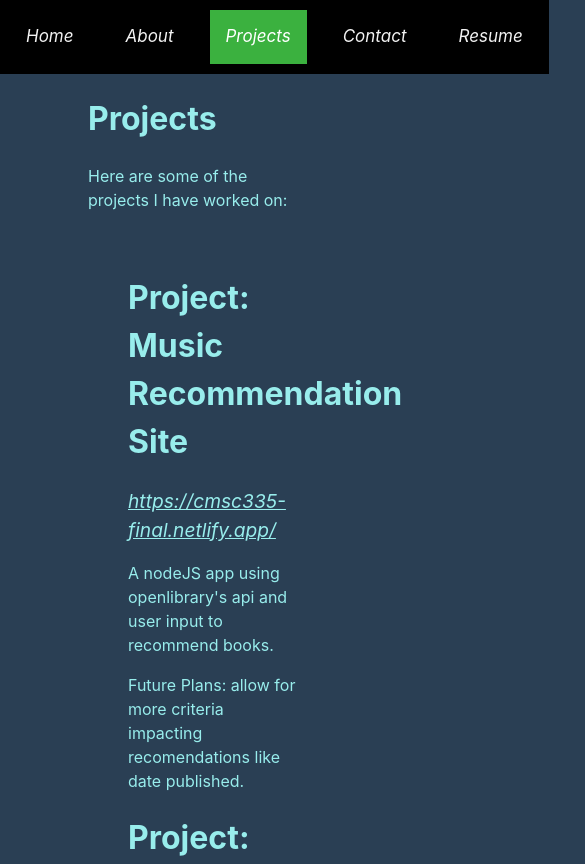
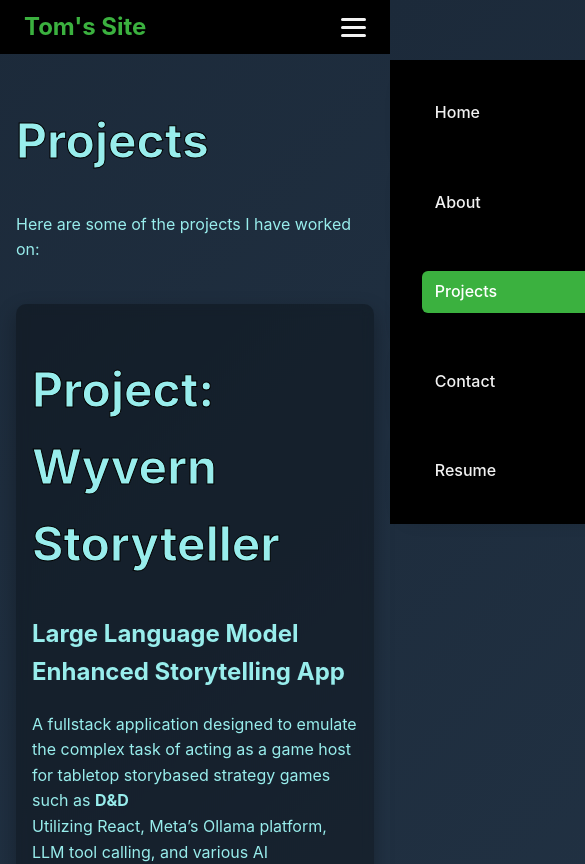
Before and after one commit to tconrad1/typescript-react-review, a React (Create React App) app: page /projects in a window 390 px wide. Shown: the top 864 px of the page, 585 px wide, since content can reach past the window. Built offline with nearby package versions, Linux system fonts and the light colour scheme.

Commit message:
Navbar fixes
Sleeker navbar alongside some quality improvements, updated info to follow

```diff
--- a/package.json
+++ b/package.json
@@ -40,6 +40,7 @@
     ]
   },
   "devDependencies": {
-    "@types/react": "^19.0.8"
+    "@types/react": "^19.0.8",
+    "@types/react-dom": "^19.1.7"
   }
 }
--- a/src/App.css
+++ b/src/App.css
@@ -1,99 +1,123 @@
+/* Base layout */
+body {
+  font-family: 'Inter', -apple-system, BlinkMacSystemFont, 'Segoe UI', 'Roboto', sans-serif;
+  -webkit-font-smoothing: antialiased;
+  -moz-osx-font-smoothing: grayscale;
 
-
-body {
-  font-family: -apple-system, BlinkMacSystemFont, 'Segoe UI', 'Roboto', 'Oxygen',
-  'Ubuntu', 'Cantarell', 'Fira Sans', 'Droid Sans', 'Helvetica Neue',
-  sans-serif;
--webkit-font-smoothing: antialiased;
--moz-osx-font-smoothing: grayscale;
-
-
-  background-color: #2a3f54;  /* gray background */
-  margin: 0  ;
-
-  color : #98edec;  /* cyan like text */
-  line-height:  1.5;
+  background: linear-gradient(135deg, #1c2a3a, #2a3f54);
+  margin: 0;
+  color: #98edec;
+  line-height: 1.6;
 }
 
+.app {
+  display: flex;
+  flex-direction: column;
+  min-height: 100vh;
+}
 
-.navbar ~* {
-  margin: 0px 88px;
+.content {
+  flex: 1;
+  padding: 2rem;
+  max-width: 1200px;
+  margin: auto;
+  animation: fadeIn 0.5s ease-in-out;
 }
+
+/* Header & text */
 header {
   display: flex;
   justify-content: space-between;
   align-items: center;
-  padding: 10px 0;
+  padding: 1rem 0;
 }
 
 header p {
   font-size: 1.5rem;
-  color : #98edec;  /* cyan like text */
   margin-top: 10px;
   text-transform: capitalize;
 }
 
-/* about and contact*/
+/* About & Contact sections */
 .about {
-  padding: 40px 0;
+  padding: 40px 20px;
   border-radius: 10px;
-  margin : 0 auto;
-  max-width: 900px; /*open to change */
-
+  margin: 0 auto;
+  max-width: 900px;
+  background: rgba(0, 0, 0, 0.3);
+  backdrop-filter: blur(6px);
+  box-shadow: 0 8px 20px rgba(0, 0, 0, 0.3);
 }
 
 .about h2 {
   font-size: 2rem;
-  color : #98edec;  /* cyan like text */
   margin-bottom: 20px;
   text-align: center;
 }
 
-.about p{
-  font-size: 1.2rem;
-  color : #98edec;  /* cyan like text */
+.about p {
+  font-size: 1.1rem;
   margin-bottom: 20px;
 }
 
- a {
-  color: #98edec;  /* cyan like text */
-  text-decoration: underline;
-  font-size: 1.2rem;
-  font-style: oblique;
-}
-
- a:hover {
-  color: #020444;  /* deep blue text on link hover*/
-  text-decoration: underline;
-}
-
-/* about and contact*/
+/* Skills section */
 .skills {
-  padding: 40px 0;
+  padding: 40px 20px;
   border-radius: 10px;
-
-  width: 30%; /*open to change */
-  text-align: center;
-}
-.skills  h2 {
-  font-size: 2rem;
-  color : #98edec;  /* cyan like text */
-  margin-bottom: 20px;
-  text-align: center;
-}
-.skills  h3 {
-  font-size: 1rem;
-  color : #98edec;  /* cyan like text */
-  margin-bottom: 20px;
+  width: 100%;
+  max-width: 500px;
+  margin: 0 auto;
+  background: rgba(0, 0, 0, 0.3);
+  backdrop-filter: blur(6px);
+  box-shadow: 0 8px 20px rgba(0, 0, 0, 0.3);
   text-align: center;
 }
 
-.skills p{
+.skills h2 {
+  font-size: 2rem;
+  margin-bottom: 10px;
+}
+
+.skills h3 {
   font-size: 1.2rem;
-  color : #98edec;  /* cyan like text */
-  margin-bottom: 20px;
+  margin-bottom: 15px;
 }
+
+.skills p {
+  font-size: 1rem;
+  margin-bottom: 15px;
+}
+
+/* Links */
+a {
+  color: #98edec;
+  text-decoration: underline;
+  font-size: 1.1rem;
+  transition: color 0.3s ease;
+}
+
+a:hover {
+  color: #3bb13f;
+}
+
+/* Code block */
 code {
-  font-family: source-code-pro, Menlo, Monaco, Consolas, 'Courier New',
-    monospace;
+  font-family: 'Source Code Pro', Menlo, Monaco, Consolas, monospace;
 }
+
+/* Animation */
+@keyframes fadeIn {
+  from { opacity: 0; transform: translateY(10px); }
+  to { opacity: 1; transform: translateY(0); }
+}
+
+/* Responsive adjustments */
+@media (max-width: 768px) {
+  .content {
+    padding: 1rem;
+  }
+
+  .about, .skills {
+    padding: 20px;
+  }
+}
--- a/src/App.tsx
+++ b/src/App.tsx
@@ -1,34 +1,29 @@
 import React from 'react';
 import './App.css';
-import {BrowserRouter, Routes, Route} from 'react-router-dom';
+import { BrowserRouter, Routes, Route } from 'react-router-dom';
 
 import Home from "./Home";
 import About from "./About";
 import Projects from "./Projects";
 import Resume from './Resume';
 import Navbar from "./Navbar";
-import "./Navbar.css";
-import Contact  from "./ExpandedContact";
-
+import Contact from "./ExpandedContact";
 
 function App() {
   return (
-
-    <div className='main'>
-       <BrowserRouter>
-      <Navbar/>
-        <Routes>
-          <Route path="/" element={<Home/>}/>
-          <Route path="/about" element={<About/>}/>
-          <Route path="/projects" element = {<Projects/>}/>
-          <Route path="/contact" element={<Contact/>}/>
-          <Route path ="/resume" element = {<Resume />}/>
-
-        </Routes>
+    <div className="app">
+      <BrowserRouter>
+        <Navbar />
+        <main className="content">
+          <Routes>
+            <Route path="/" element={<Home />} />
+            <Route path="/about" element={<About />} />
+            <Route path="/projects" element={<Projects />} />
+            <Route path="/contact" element={<Contact />} />
+            <Route path="/resume" element={<Resume />} />
+          </Routes>
+        </main>
       </BrowserRouter>
-
-
-
     </div>
   );
 }
--- a/src/Home.tsx
+++ b/src/Home.tsx
@@ -4,7 +4,7 @@ const Home = () => {
     return (
         <div >
             <h1>Home</h1>
-            <p>Welcome to my website! I made this to review <b>react</b> and <b>typescript</b> and to talk a bit about myself. </p>
+            <p>Welcome to my website! I made this to review <b>React</b> and <b>TypesScript</b> and to talk a bit about myself. </p>
         </div>
     );
 };
--- a/src/Navbar.css
+++ b/src/Navbar.css
@@ -1,52 +1,108 @@
-/* Navbar.css */
-
+/* Base styles */
 .navbar {
-    align-items: center;
-    background-color: #000;
-    display: flex;
-    height: auto;
-
-    top: 0;
-    width: 100%;
-    z-index: 100;
-
-}
-.navbar *{
-    background-color: #000;
-}
-.navbar ul  {
-   display: flex;
-   padding: 0;
-    margin: 0;
-
-}
-.navbar ul li {
-    list-style: none;
-    display: inline-block;
-    padding: 10px;
-
+  background-color: #000;
+  padding: 0.5rem 1.5rem;
+  position: sticky;
+  top: 0;
+  z-index: 1000;
 }
 
-
-.navbar a {
-    display: block;
-    color: #f2f2f2;
-    text-align: center;
-    padding: 14px 16px;
-    text-decoration: none;
-    font-size: 17px;
-
+.navbar-container {
+  display: flex;
+  align-items: center;
+  justify-content: space-between;
+  max-width: 1200px;
+  margin: auto;
 }
 
-.navbar a:hover {
-    background-color: #ddd;
-    color: black;
-    box-shadow: rgba(0.1, 0, 0, 0.35) 0 8px 15px;
-    transform: translateY(2px);
+.navbar-logo a {
+  font-size: 1.5rem;
+  font-weight: bold;
+  color: #3bb13f;
+  text-decoration: none;
 }
 
-.navbar a.active {
-    background-color: #3bb13f;
+.nav-links {
+  display: flex;
+  gap: 1rem;
+  list-style: none;
+  transition: transform 0.3s ease;
+}
 
-    color: white;
+.nav-links li a {
+  color: #f2f2f2;
+  padding: 0.5rem 0.8rem;
+  text-decoration: none;
+  font-size: 1rem;
+  border-radius: 6px;
+  transition: all 0.3s ease;
 }
+
+.nav-links li a:hover {
+  background-color: #3bb13f;
+  color: white;
+  box-shadow: rgba(0, 0, 0, 0.3) 0 4px 12px;
+}
+
+.nav-links li a.active {
+  background-color: #3bb13f;
+  color: white;
+}
+
+/* Mobile menu toggle */
+.menu-toggle {
+  display: none;
+  flex-direction: column;
+  gap: 5px;
+  cursor: pointer;
+}
+
+.menu-toggle span {
+  background: #f2f2f2;
+  height: 3px;
+  width: 25px;
+  border-radius: 3px;
+  transition: all 0.3s ease;
+}
+
+.menu-toggle.active span:nth-child(1) {
+  transform: rotate(45deg) translate(5px, 5px);
+}
+.menu-toggle.active span:nth-child(2) {
+  opacity: 0;
+}
+.menu-toggle.active span:nth-child(3) {
+  transform: rotate(-45deg) translate(5px, -5px);
+}
+
+/* Responsive */
+@media (max-width: 768px) {
+  .menu-toggle {
+    display: flex;
+  }
+
+  .nav-links {
+    position: absolute;
+    top: 60px;
+    right: 0;
+    flex-direction: column;
+    align-items: flex-start;
+    background: #000;
+    width: 200px;
+    padding: 1rem;
+    transform: translateX(100%);
+  }
+
+  .nav-links.open {
+    transform: translateX(0);
+  }
+
+  .nav-links li {
+    width: 100%;
+  }
+
+  .nav-links li a {
+    width: 100%;
+    display: block;
+  }
+}
--- a/src/Navbar.tsx
+++ b/src/Navbar.tsx
@@ -1,37 +1,47 @@
-import React from 'react';
-import {NavLink, NavLinkProps} from 'react-router-dom';
+import React, { useState } from 'react';
+import { NavLink } from 'react-router-dom';
 import './Navbar.css';
 
 const Navbar = () => {
+  const [isOpen, setIsOpen] = useState(false);
+
+  const toggleMenu = () => {
+    setIsOpen(!isOpen);
+  };
+
   return (
-        <div className="navbar">
-            <ul>
+    <nav className="navbar">
+      <div className="navbar-container">
+        <div className="navbar-logo">
+          <NavLink to="/">Tom's Site</NavLink>
+        </div>
+
+        <div className={`menu-toggle ${isOpen ? 'active' : ''}`} onClick={toggleMenu}>
+          <span></span>
+          <span></span>
+          <span></span>
+        </div>
+
+        <ul className={`nav-links ${isOpen ? 'open' : ''}`}>
           <li>
-                    <NavLink to="/">Home</NavLink>
+            <NavLink to="/" onClick={() => setIsOpen(false)}>Home</NavLink>
           </li>
           <li>
-                    <NavLink to="/about">About</NavLink>
+            <NavLink to="/about" onClick={() => setIsOpen(false)}>About</NavLink>
           </li>
           <li>
-                    <NavLink to="/projects">Projects</NavLink>
+            <NavLink to="/projects" onClick={() => setIsOpen(false)}>Projects</NavLink>
           </li>
           <li>
-                    <NavLink to= "/contact">Contact</NavLink>
+            <NavLink to="/contact" onClick={() => setIsOpen(false)}>Contact</NavLink>
           </li>
           <li>
-                    <NavLink to= "/resume">Resume</NavLink>
+            <NavLink to="/resume" onClick={() => setIsOpen(false)}>Resume</NavLink>
           </li>
-
         </ul>
-
       </div>
-
-
-
-
-
+    </nav>
   );
-
 };
 
 export default Navbar;
--- a/src/Project.css
+++ b/src/Project.css
@@ -1,3 +1,73 @@
-ul{
-    list-style: none;
+/* Container */
+.projects-container {
+  max-width: 1000px;
+  margin: auto;
+  padding: 2rem;
+  animation: fadeIn 0.4s ease-in-out;
 }
+
+.projects-container h1 {
+  font-size: 2.5rem;
+  text-align: center;
+  margin-bottom: 0.5rem;
+  color: #98edec;
+}
+
+.projects-container p {
+  text-align: center;
+  margin-bottom: 2rem;
+  font-size: 1.2rem;
+}
+
+/* List styling */
+ul {
+  list-style: none;
+  padding: 0;
+  margin: 0;
+  display: grid;
+  gap: 1.5rem;
+  grid-template-columns: repeat(auto-fit, minmax(280px, 1fr));
+}
+
+/* Individual project card */
+ul li {
+  background: rgba(0, 0, 0, 0.3);
+  backdrop-filter: blur(6px);
+  padding: 1.5rem;
+  border-radius: 10px;
+  box-shadow: 0 8px 20px rgba(0, 0, 0, 0.3);
+  transition: transform 0.25s ease, box-shadow 0.25s ease;
+}
+
+ul li:hover {
+  transform: translateY(-5px);
+  box-shadow: 0 12px 28px rgba(0, 0, 0, 0.4);
+}
+
+/* Links inside projects */
+ul li a {
+  color: #3bb13f;
+  font-weight: 500;
+  text-decoration: underline;
+}
+
+ul li a:hover {
+  color: #98edec;
+}
+
+/* Animations */
+@keyframes fadeIn {
+  from { opacity: 0; transform: translateY(10px); }
+  to { opacity: 1; transform: translateY(0); }
+}
+
+/* Responsive adjustments */
+@media (max-width: 600px) {
+  .projects-container {
+    padding: 1rem;
+  }
+
+  ul li {
+    padding: 1rem;
+  }
+}
--- a/src/Projects.tsx
+++ b/src/Projects.tsx
@@ -10,10 +10,16 @@ const Projects = () => {
             <br></br>
             <ul>
                 <li>
-                <Project title="Music Recommendation Site" id="Proj0" description="A nodeJS app using openlibrary's api and user input to recommend books." link="https://cmsc335-final.netlify.app/" future="allow for more criteria impacting recomendations like date published."/>
+                    <Project title="Wyvern Storyteller" id="wyvern" description= {<p><h2>Large Language Model Enhanced Storytelling App </h2>
+A fullstack application designed to emulate the complex task of acting as a game host for tabletop storybased strategy games such as <b>D&D</b> <br/>
+Utilizing React, Meta’s Ollama platform, LLM tool calling, and various AI technologies the program is able to create behavior typically challenging for LLMs to exhibit while remaining model agnostic
+ </p>} />
                 </li>
                 <li>
-                <Project title="This website" id="Proj1" description="A website to talk about myself and review react with typescript" future="flesh it out and fix up the css a bit"/>
+                <Project title="Book Recommendation Site" id="book" description="A nodeJS app using openlibrary's api and user input to recommend books." link="https://cmsc335-final.netlify.app/" linkTitle = "Book Rec" future="allow for more criteria impacting recomendations like date published."/>
+                </li>
+                <li>
+                <Project title="This website" id="website" description="A website to talk about myself and review react with typescript" future="flesh it out and fix up the css a bit"/>
                 </li>
                 <li>
                 <Project title="Parallel Process Research Project" id="threads" description= {<p>A project I worked on as part of   <a href='https://www.cs.umd.edu/class/fall2024/cmsc216-040X/'>CMSC 216 </a>  at the University of Maryland </p>}/>
--- a/src/component/Project.tsx
+++ b/src/component/Project.tsx
@@ -1,11 +1,11 @@
 import React, { JSX } from "react";
 import "./Project.css";
 
-function Project({ title, id="DefProj",  description, link="", future="" }: { title: string; id:string; description: string | JSX.Element, link?: string; future?: string }) {
+function Project({ title, id="DefProj",  description, link="", linkTitle="", future="" }: { title: string; id:string; description: string | JSX.Element, link?: string; linkTitle?:string; future?: string }) {
     return (
         <div>
             <h1>Project: {title}</h1>
-            {link && <a href="Link to a project"> {link}</a>}
+            {link && <a href={link} target="_blank" rel="noreferrer"> {linkTitle ? linkTitle : link}</a>}
             <p>{description} </p>
 
             {future && <p>Future Plans: {future}</p>}
--- a/src/index.css
+++ b/src/index.css
@@ -11,3 +11,10 @@ code {
   font-family: source-code-pro, Menlo, Monaco, Consolas, 'Courier New',
     monospace;
 }
+
+
+h1{
+  font-size: 3rem;
+  -webkit-text-stroke-width: 1px;
+  -webkit-text-stroke-color: black;
+}
```
Also changed, not shown: 1 other file (tests, documents, lock files or other folders). Lines whose indentation alone changed are shown as unchanged.
